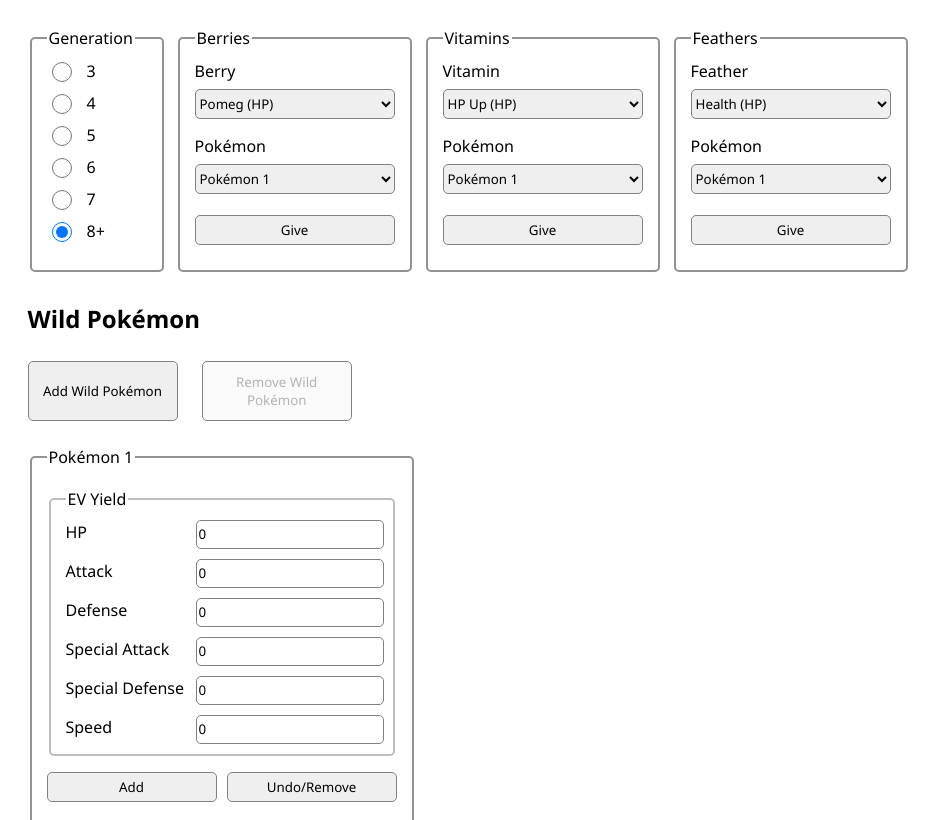
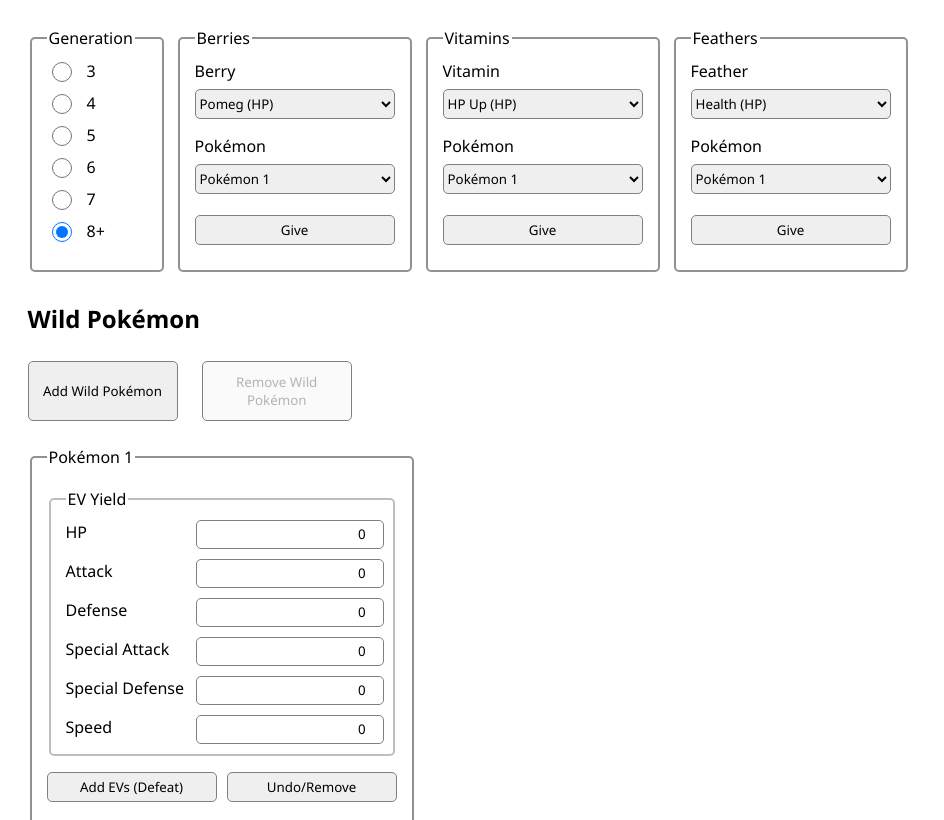
Before and after one commit to Amikz/PokemonEVCalculator, a plain HTML site: page index.html in a window 1280 px wide. Shown: the part 122-942 px from the top of the page, without its empty margins (0-944 px from the left). Drawn offline with Linux system fonts and the light colour scheme.

Commit message:
Minor styling; changed Wild Pokemon button text from "Add" to "Add EVs (Defeat)"

```diff
--- a/index.html
+++ b/index.html
@@ -234,7 +234,7 @@
 						</fieldset>
 
 						<div id="addRemoveEVs">
-							<button id="addEVs">Add</button>
+							<button id="addEVs">Add EVs (Defeat)</button>
 							<button id="removeEVs">Undo/Remove</button>
 						</div>
 						<button id="resetWildPokemon1">Reset</button>
--- a/pokemonEVCalculator.css
+++ b/pokemonEVCalculator.css
@@ -11,8 +11,9 @@ button {
 	border-radius: 5px;
 }
 
-input {
+input[type="number"] {
 	height: 25px;
+	text-align: right;
 }
 
 select,
```
